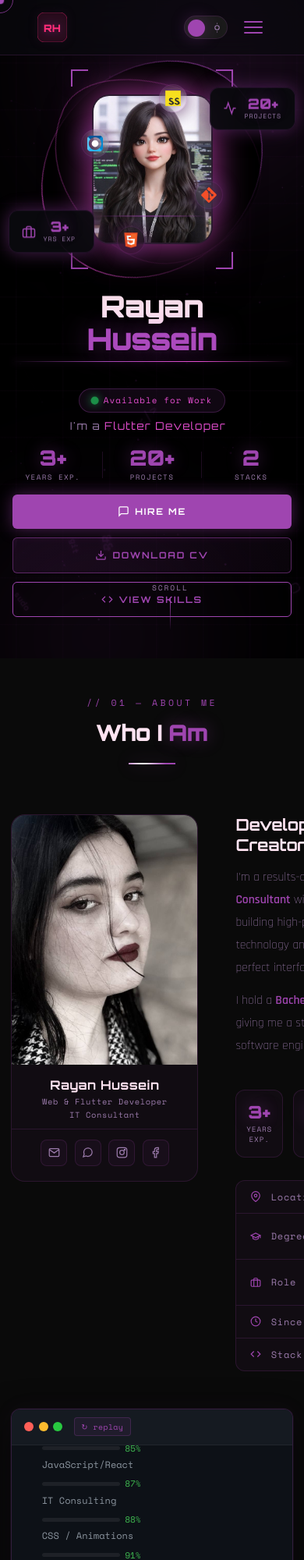
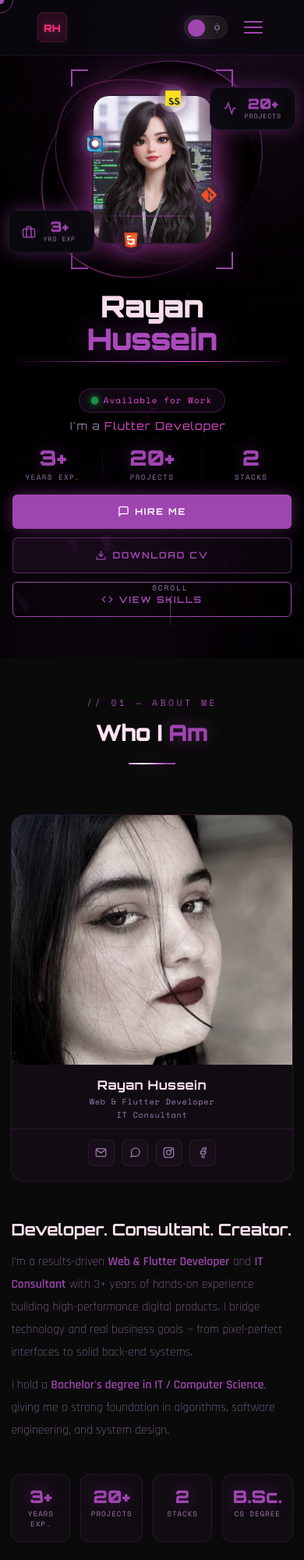
Before and after one commit to Rrrrayan/divarayan, a plain HTML site: page index.html in a window 390 px wide. Shown: the top 2000 px of the page at 78% size. Drawn offline with nearby package versions, Linux system fonts and the light colour scheme; animation ran at ten frames a second.

Commit message:
fix mobile about layout

```diff
--- a/css/style.css
+++ b/css/style.css
@@ -1372,7 +1372,8 @@ section {
 .section-wrapper {
     max-width: 1200px;
     margin: 0 auto;
-    padding: 6rem 3rem
+    padding: 6rem 3rem;
+    overflow-x: hidden
 }
 
 .section-header {
@@ -2311,16 +2312,20 @@ footer span {
     .hn-last {
         font-size: clamp(2.4rem, 8vw, 4rem)
     }
-    /* About */
+    /* About — FORCE single column */
     .about-top {
-        grid-template-columns: 1fr;
+        grid-template-columns: 1fr !important;
         gap: 1.5rem
     }
     .about-photo-card {
         text-align: center;
-        max-width: 400px;
+        max-width: 420px;
         margin: 0 auto;
         width: 100%
+    }
+    .about-bio-col {
+        width: 100%;
+        min-width: 0
     }
     .apc-img {
         height: 300px;
@@ -2334,6 +2339,9 @@ footer span {
     }
     .about-chips {
         grid-template-columns: repeat(2, 1fr)
+    }
+    .about-info-rows {
+        width: 100%
     }
     /* Skills */
     .skills-grid {
@@ -2724,6 +2732,8 @@ footer span {
     gap: 3rem;
     align-items: start;
     margin-bottom: 3rem;
+    width: 100%;
+    overflow: hidden;
 }
 
 
@@ -2845,6 +2855,7 @@ footer span {
 /* Bio column */
 
 .about-bio-col {
+    min-width: 0;
     display: flex;
     flex-direction: column;
     gap: 1.8rem;
@@ -3259,6 +3270,3 @@ footer span {
 .bt-eq {
     color: #ff7b72;
 }
-
-
-/* ── Responsive ── */
```
